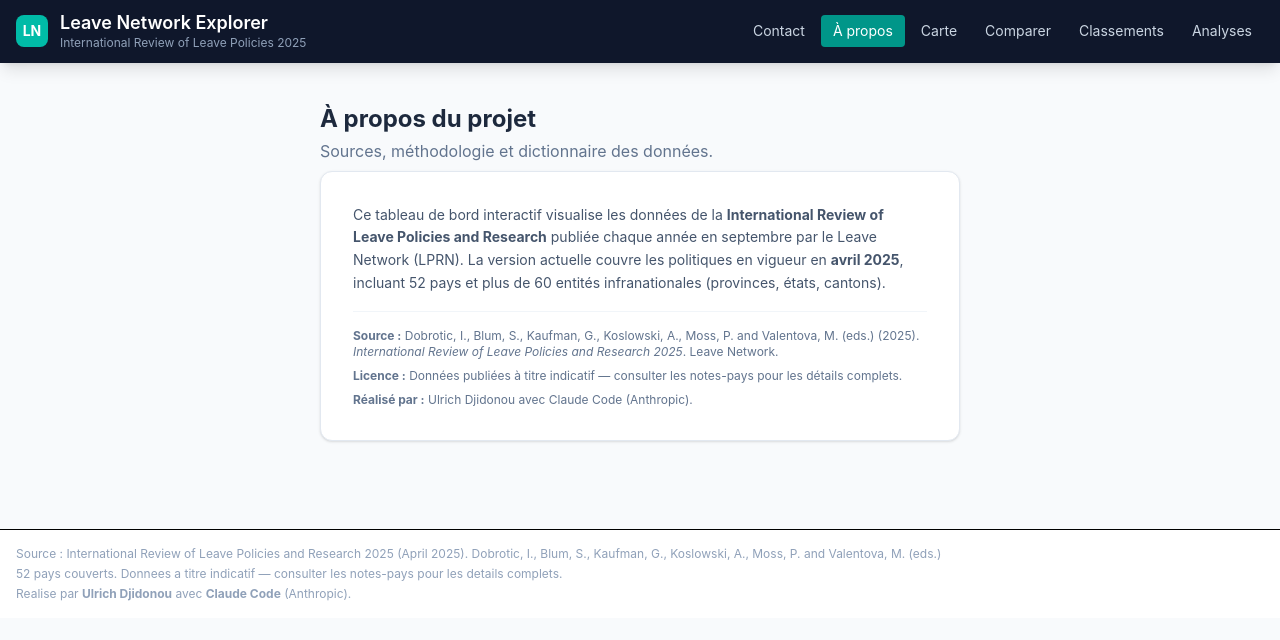
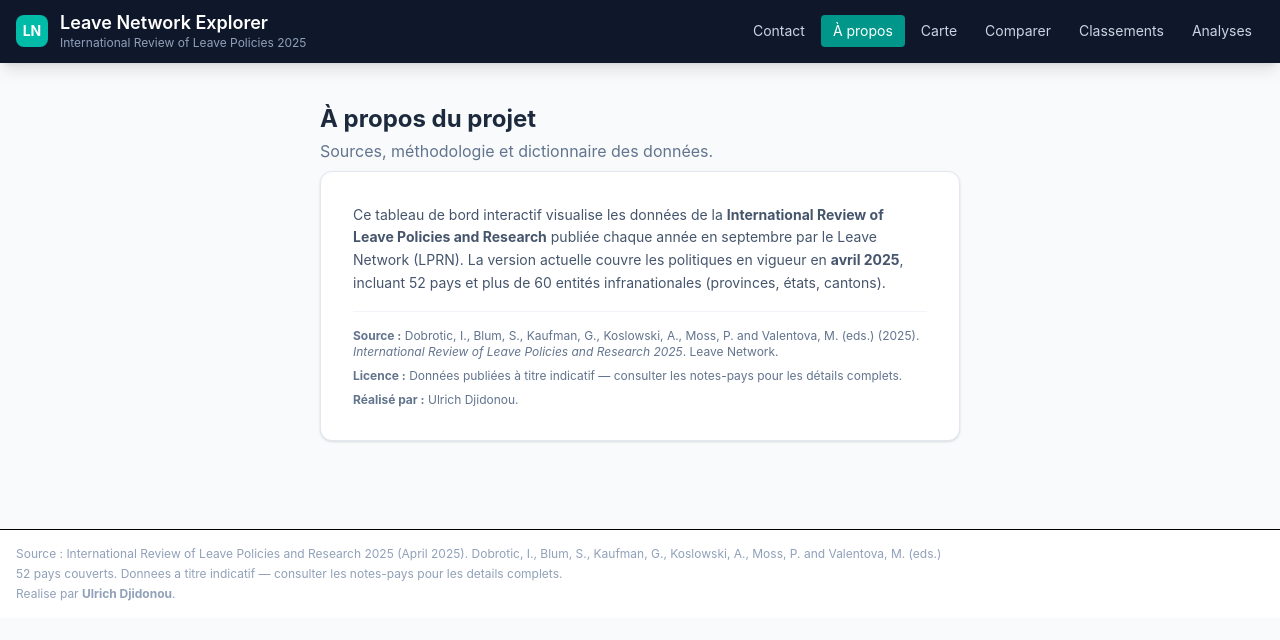
Before and after one commit to ulrich-e-r-djidonou/leave-network-explorer, a React (Vite) app: page /about in a window 1280 px wide. Shown: the top 640 px of the page. Built offline with nearby package versions, Linux system fonts and the light colour scheme.

Commit message:
Retire la mention Claude Code (Anthropic) du footer et page À propos
Co-Authored-By: Claude Sonnet 4.6 <noreply@anthropic.com>

```diff
--- a/src/App.tsx
+++ b/src/App.tsx
@@ -93,7 +93,7 @@ function App() {
               indicatif — consulter les notes-pays pour les details complets.
             </p>
             <p className="mt-1">
-              Realise par <strong>Ulrich Djidonou</strong> avec <strong>Claude Code</strong> (Anthropic).
+              Realise par <strong>Ulrich Djidonou</strong>.
             </p>
           </div>
         </footer>
--- a/src/pages/AboutPage.tsx
+++ b/src/pages/AboutPage.tsx
@@ -25,7 +25,7 @@ export function AboutPage() {
             <strong>Licence :</strong> Données publiées à titre indicatif — consulter les notes-pays pour les détails complets.
           </p>
           <p className="text-xs text-slate-500">
-            <strong>Réalisé par :</strong> Ulrich Djidonou avec Claude Code (Anthropic).
+            <strong>Réalisé par :</strong> Ulrich Djidonou.
           </p>
         </div>
       </div>
```
